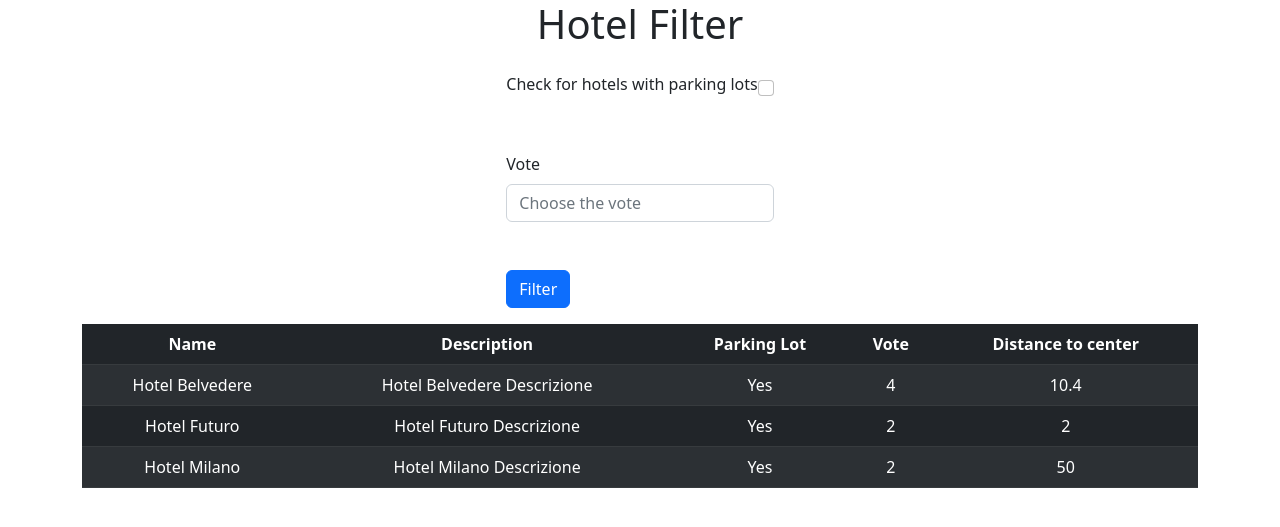
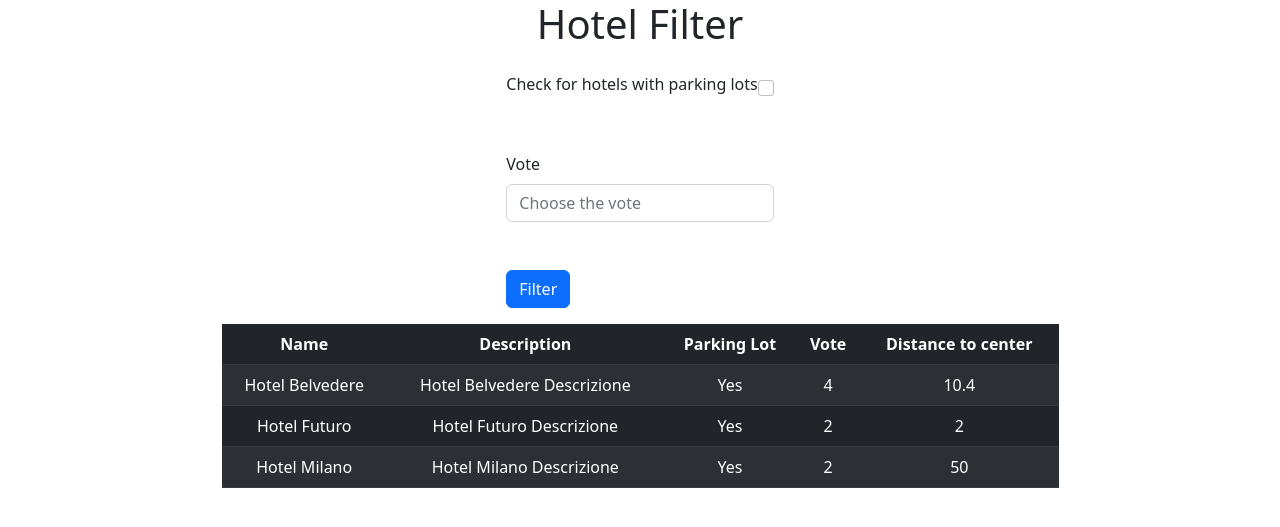
Before and after one commit to robertonesta/php-hotel, a PHP site: page /?parkingLot=1 in a window 1280 px wide. Shown: the top 527 px of the page. Run offline with PHP 8.4, Linux system fonts and the light colour scheme; data that the repository does not hold is empty.

Commit message:
changing the table width

```diff
--- a/index.php
+++ b/index.php
@@ -81,7 +81,7 @@ Se non viene specificato nessun filtro, visualizzare come in precedenza tutti gl
             <button type="submit" class="btn btn-primary">Filter</button>
         </form>
 
-        <table class="table table-dark table-striped text-center">
+        <table class="table table-dark table-striped text-center w-75">
             <thead>
                 <tr>
                     <th>Name</th>
```
